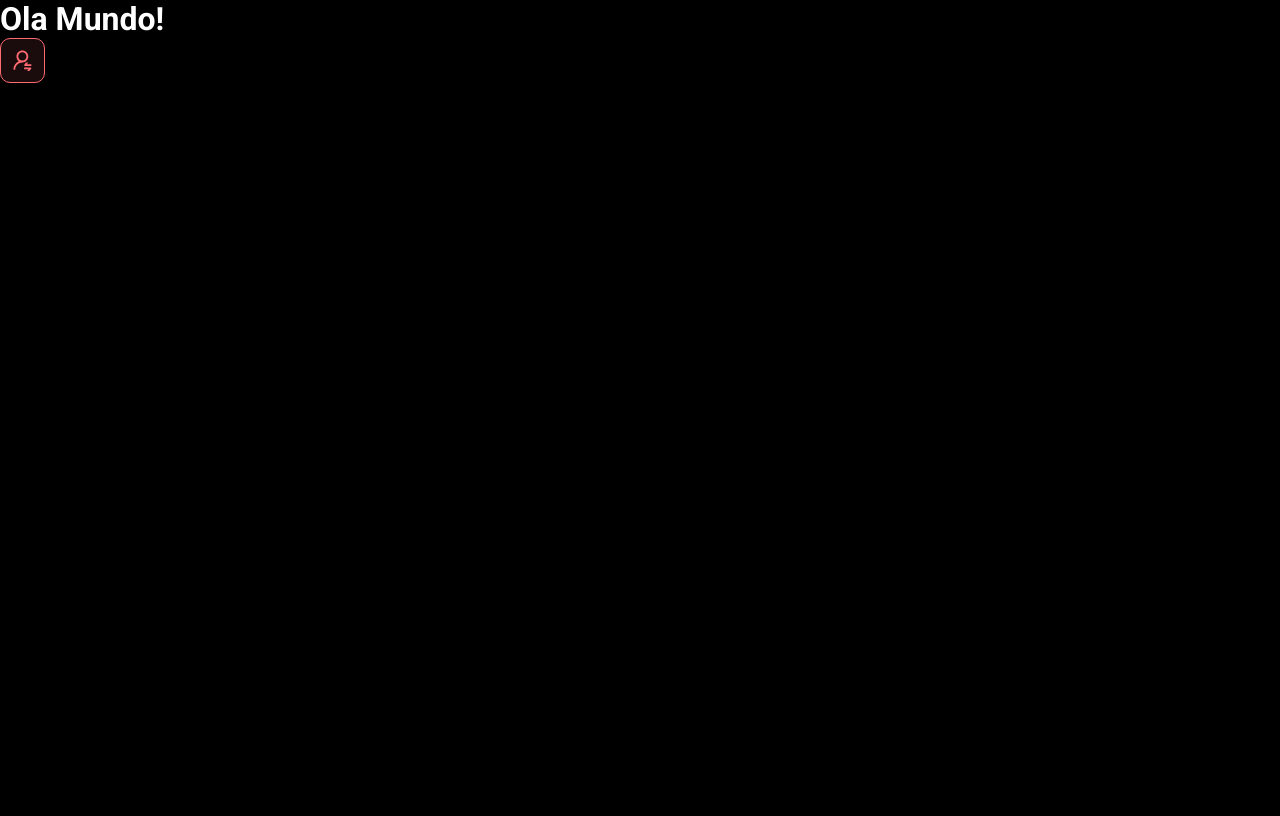
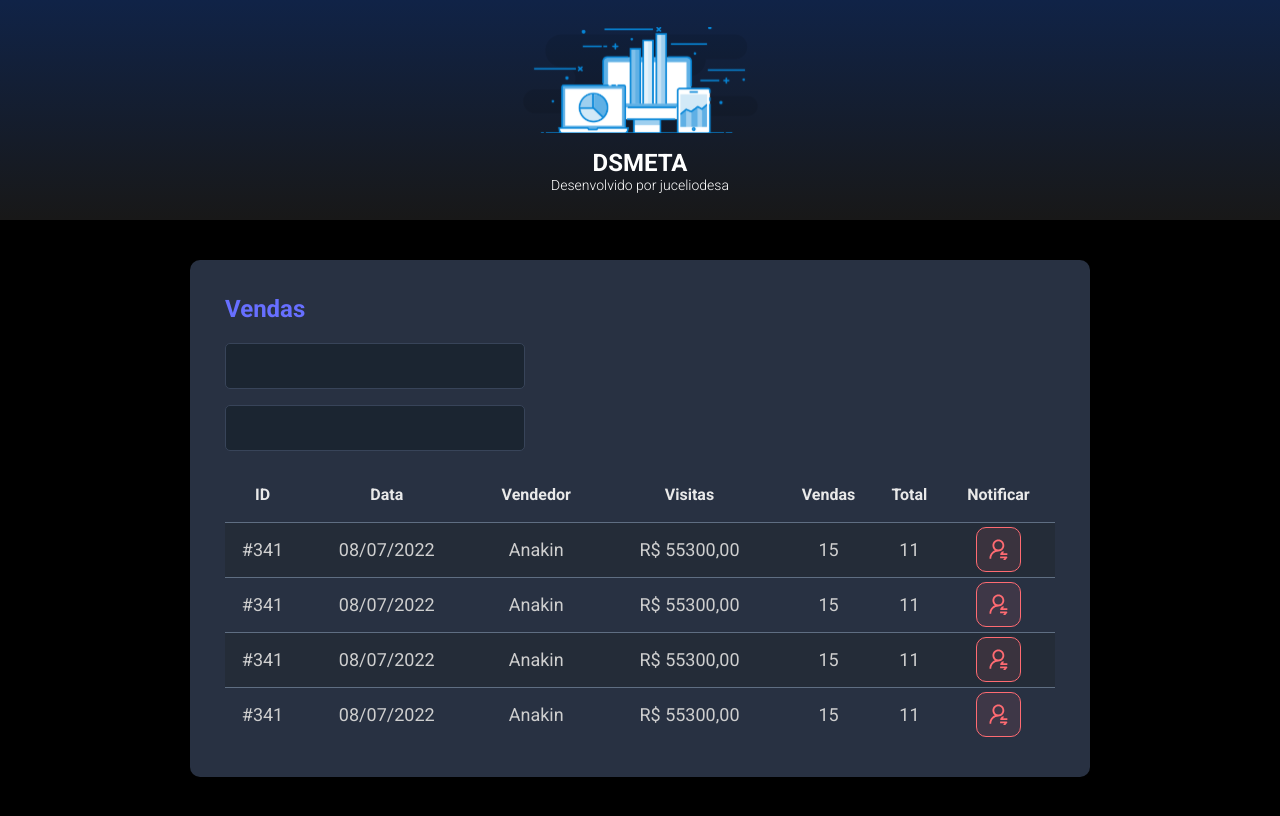
Before and after one commit to juceliodev/metavendas, a React (Vite) app in the folder frontend/: page / in a window 1280 px wide. Built offline with nearby package versions, Linux system fonts and the light colour scheme.

Commit message:
Other Components

```diff
--- a/frontend/src/App.tsx
+++ b/frontend/src/App.tsx
@@ -1,11 +1,19 @@
 import NotificationButton from "./components/notificationButton"
+import Header from "./components/Header"
+import SalesCard from "./components/SalesCard"
 
 function App() {
 
   return(
     <>
-    <h1>Ola Mundo!</h1>
-    <NotificationButton />
+    <Header />
+    <main>
+      <section id="sales">
+          <div className="dsmeta-container">
+              <SalesCard />
+          </div>
+      </section>
+    </main>
     </>
   )
 }
--- /dev/null
+++ b/frontend/src/components/Header/index.tsx
@@ -0,0 +1,19 @@
+import logo from "../../assets/img/logo.svg"
+import "./style.css"
+
+function Header(){
+    return(
+        <header>
+      <div className="dsmeta-logo-container">
+        <img src={logo} alt="logo" />
+        <h1>DSMETA</h1>
+        <p>
+          Desenvolvido por
+          <a href="http://linkedin.com/in/juceliodesa"> juceliodesa</a>
+        </p>
+      </div>
+    </header>
+    )
+}
+
+export default Header
--- /dev/null
+++ b/frontend/src/components/Header/style.css
@@ -0,0 +1,32 @@
+header {
+  height: 220px;
+  background: linear-gradient(180deg, #102347 0%, #181818 100%);
+  display: flex;
+  align-items: center; /*alinha os itens ao centro do cabecalho na vertical*/
+  justify-content: center; /*alinha os itens ao centro do header na vertical*/
+}
+
+a,
+a:hover,
+a:visited {
+  color: unset; /*Para nao setar outra cor diferente do body*/
+  text-decoration: none;
+}
+
+.dsmeta-logo-container {
+  display: flex;
+  flex-direction: column;
+  align-items: center;
+}
+.dsmeta-logo-container img {
+  width: 235px;
+}
+
+.dsmeta-logo-container h1 {
+  margin-top: 15px;
+  font-size: 24px;
+}
+.dsmeta-logo-container p {
+  font-size: 14px;
+  font-weight: 300;
+}
--- /dev/null
+++ b/frontend/src/components/SalesCard/index.tsx
@@ -0,0 +1,90 @@
+import NotificationButton from "../notificationButton";
+import "./style.css";
+
+function SalesCard() {
+  return (
+    <div className="dsmeta-card">
+      <h2 className="dsmeta-sales-title">Vendas</h2>
+      <div>
+        <div className="dsmeta-form-control-container">
+          <input className="dsmeta-form-control" type="text" />
+        </div>
+        <div className="dsmeta-form-control-container">
+          <input className="dsmeta-form-control" type="text" name="" id="" />
+        </div>
+      </div>
+
+      <div>
+        <table className="dsmeta-sale-table">
+          <thead>
+            <tr>
+              <th className="show992px">ID</th>
+              <th className="show576px">Data</th>
+              <th>Vendedor</th>
+              <th className="show992px">Visitas</th>
+              <th className="show992px">Vendas</th>
+              <th>Total</th>
+              <th>Notificar</th>
+            </tr>
+          </thead>
+          <tbody>
+            <tr>
+              <td className="show992px">#341</td>
+              <td className="show576px">08/07/2022</td>
+              <td>Anakin</td>
+              <td>R$ 55300,00</td>
+              <td className="show992px">15</td>
+              <td className="show992px">11</td>
+              <td>
+                <div className="dsmeta-red-btn-container">
+                  <NotificationButton />
+                </div>
+              </td>
+            </tr>
+            <tr>
+              <td className="show992px">#341</td>
+              <td className="show576px">08/07/2022</td>
+              <td>Anakin</td>
+              <td>R$ 55300,00</td>
+              <td className="show992px">15</td>
+              <td className="show992px">11</td>
+              <td>
+                <div className="dsmeta-red-btn-container">
+                  <NotificationButton />
+                </div>
+              </td>
+            </tr>
+            <tr>
+              <td className="show992px">#341</td>
+              <td className="show576px">08/07/2022</td>
+              <td>Anakin</td>
+              <td>R$ 55300,00</td>
+              <td className="show992px">15</td>
+              <td className="show992px">11</td>
+              <td>
+                <div className="dsmeta-red-btn-container">
+                  <NotificationButton />
+                </div>
+              </td>
+            </tr>
+            <tr>
+              <td className="show992px">#341</td>
+              <td className="show576px">08/07/2022</td>
+              <td>Anakin</td>
+              <td>R$ 55300,00</td>
+              <td className="show992px">15</td>
+              <td className="show992px">11</td>
+              <td>
+                <div className="dsmeta-red-btn-container">
+                    <NotificationButton />
+                </div>
+              </td>
+            </tr>
+          </tbody>
+        </table>
+      </div>
+    </div>
+  );
+}
+
+export default SalesCard;
--- /dev/null
+++ b/frontend/src/components/SalesCard/style.css
@@ -0,0 +1,105 @@
+.dsmeta-card {
+    background: #283142;
+    border-radius: 10px;
+    padding: 30px 10px; /*primeira medida na vertical e a segunda na horizontal*/
+  }
+
+  .dsmeta-sales-title {
+    color: #676fff;
+    font-size: 24px;
+    margin-bottom: 20px;
+  }
+
+  /*class da div que contem os inputs de data*/
+  .dsmeta-form-control-container {
+    margin-bottom: 16px;
+    max-width: 300px;
+  }
+
+  /*class dos inputs de data*/
+  .dsmeta-form-control {
+    width: 100%;
+    height: 46px;
+    background-color: #1b2531;
+    border: 1px solid #384459;
+    border-radius: 5px;
+    color: #9aaabe;
+    padding: 0 20px;
+    font-size: 18px;
+  }
+
+  /*Formatacao da tabela*/
+
+  .dsmeta-sale-table {
+    width: 100%;
+    border-spacing: 0; /*retira os espaçametos entre os icones*/
+    /*Para que a borda setada no tr da tabela apareca*/
+    border-collapse: collapse;
+  }
+
+  .dsmeta-sale-table thead {
+    height: 55px;
+    font-size: 16px;
+    color: #e9e9e9;
+    font-weight: 700;
+  }
+
+  .dsmeta-sale-table tbody {
+    font-size: 14px;
+    font-weight: 400;
+    color: #cfcfcf;
+    text-align: center;
+  }
+
+  .dsmeta-sale-table tbody tr {
+    height: 74px;
+    border-top: 1px solid #5f6e82;
+  }
+  /*O > td é para que o efeito hover funcione em todas as linhas*/
+  .dsmeta-sale-table tbody tr:hover > td {
+    background-color: #384459;
+  }
+
+  .dsmeta-sale-table tbody tr:nth-child(odd) {
+    background-color: #242c38;
+  }
+
+  .dsmeta-red-btn-container{
+      display: flex;
+      justify-content: center;
+  }
+
+  .show992px{
+      display: none;
+  }
+
+  .show576px{
+      display: none;
+  }
+
+  /*A parir de 576px o campo data aparece na tabela*/
+  @media (min-width:576px){
+
+      .show576px{
+          display: table-cell; /*Formato padrao de exibicao de tabela*/
+      }
+
+      .dsmeta-card{
+          padding: 35px;
+      }
+
+      .dsmeta-sale-table tbody tr{
+          height: 55px;
+      }
+      .dsmeta-sale-table tbody{
+          font-size: 18px;
+      }
+  }
+
+  /*A parir de 992px os campos ID visitas e Vendas aparecem na tabela*/
+  @media (min-width: 992px){
+
+      .show992px{
+          display: table-cell;
+      }
+  }
--- a/frontend/src/index.css
+++ b/frontend/src/index.css
@@ -26,6 +26,17 @@
 a:visited {
   color: unset; /*Para nao setar outra cor diferente do body*/
   text-decoration: none;
+}
+
+/*Para formatar a div que esta no App.tsx*/
+.dsmeta-container {
+  width: 100%;
+  max-width: 900px;
+  margin: 0 auto;
+}
+
+#sales {
+  padding: 40px 10px; /*primeira medida na vertical e a segunda na horizontal*/
 }
 
 
```
Also changed, not shown: frontend/src/assets/img/logo.svg (added).
